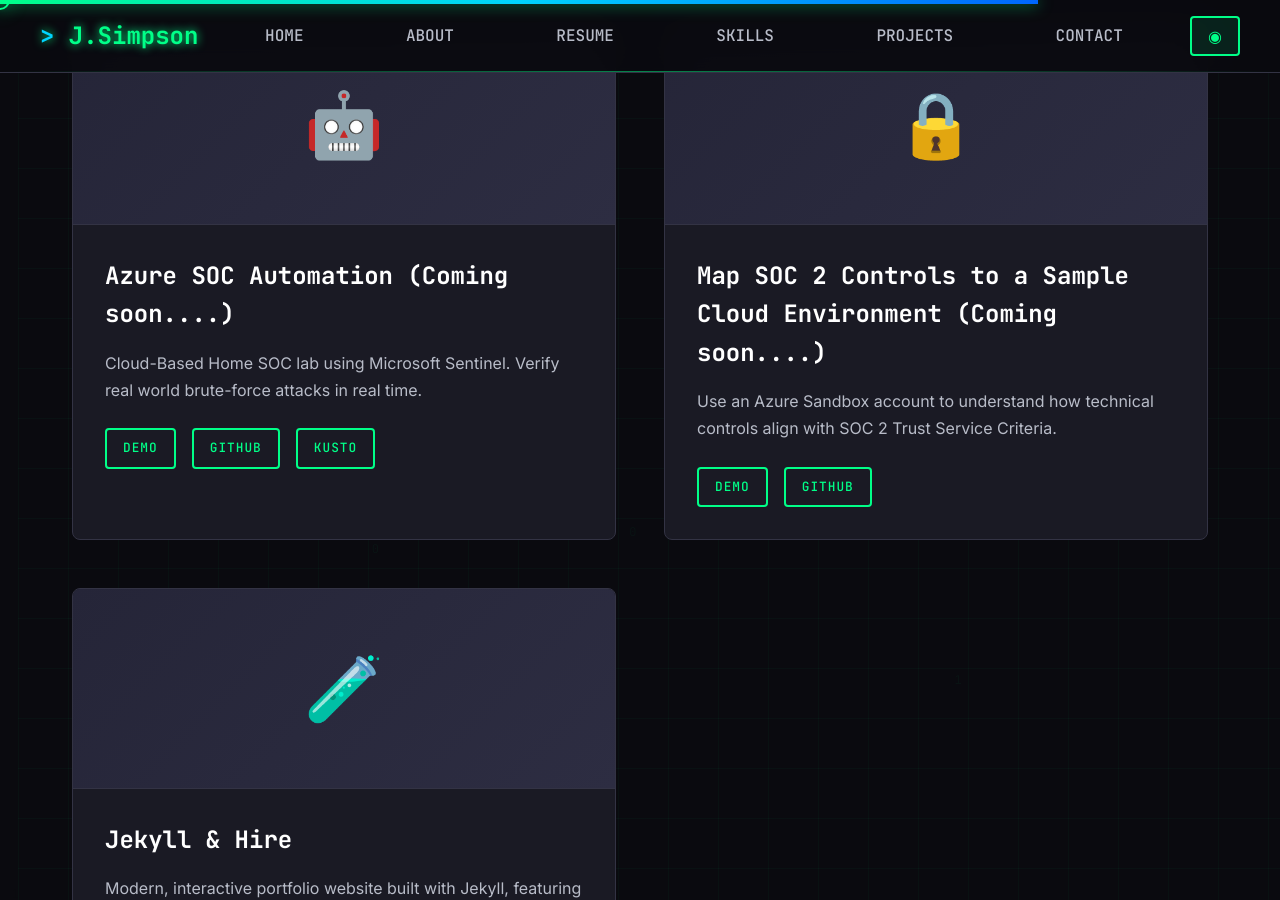
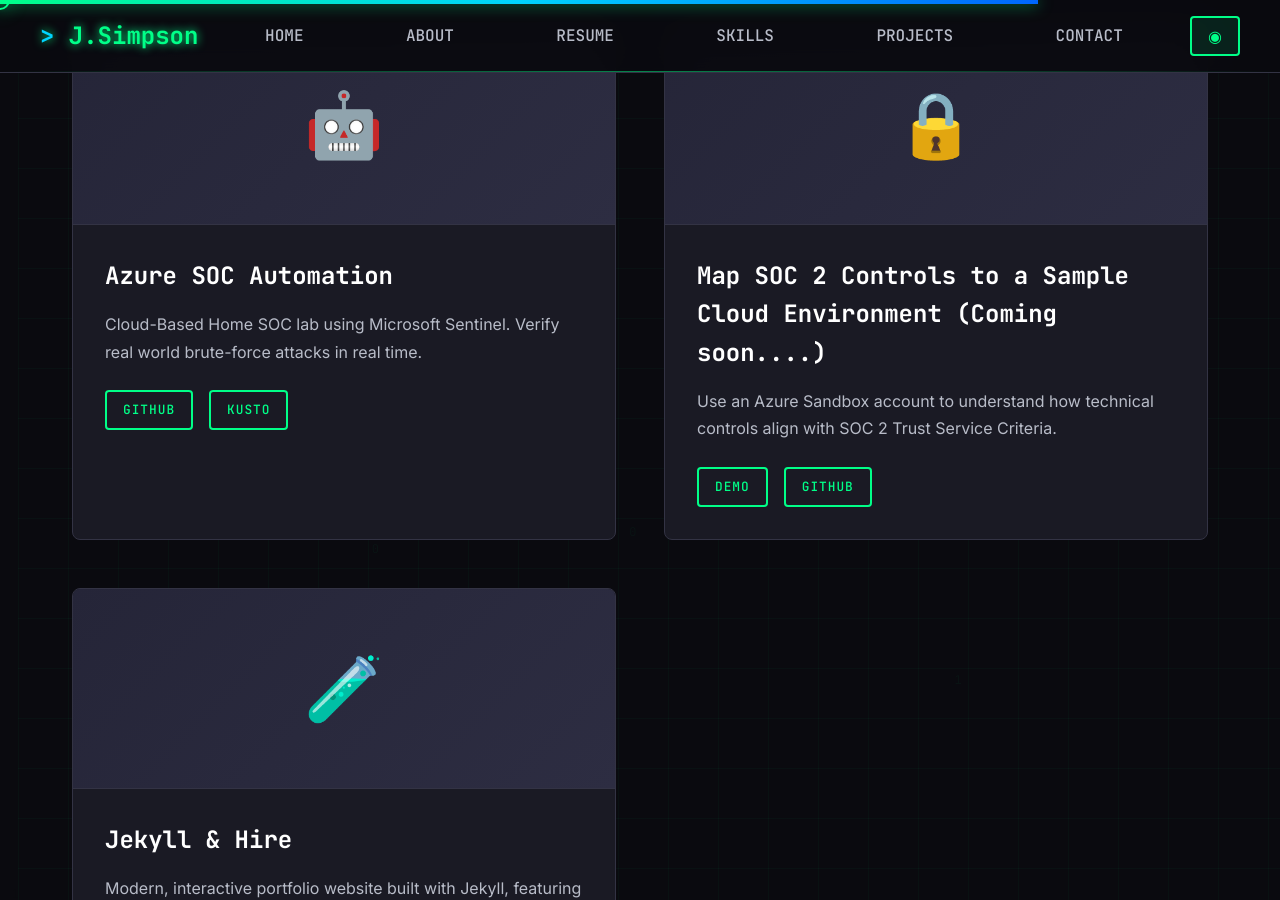
Before and after one commit to J0rdynh0/Jordan-Portfolio, a Jekyll site: the page built from index.html, in a window 1280 px wide and 900 px high, scrolled down 5210 px. Built offline with Jekyll 4.4.1, drawn with Linux system fonts in a browser that asks for light colours.

Commit message:
Update Azure SOC Automation project details
Updated project title and removed 'Coming soon....' text. Adjusted GitHub link for Azure SOC Automation project.

```diff
--- a/_data/portfolio.yml
+++ b/_data/portfolio.yml
@@ -141,16 +141,14 @@
 
 # Projects - Original Template Data
 projects:
-  - title: "Azure SOC Automation (Coming soon....)"
+  - title: "Azure SOC Automation"
     icon: "🤖"
     url: "https://github.com/yourusername/threathunter-ai"
     description: "Cloud-Based Home SOC lab using Microsoft Sentinel. Verify real world brute-force attacks in real time."
     links:
-      - label: "Demo"
-        url: "#"
       - label: "GitHub"
       - label: "Kusto"
-        url: "#"
+        url: "https://github.com/J0rdynh0/Azure-Sentinel-SOC-Lab"
 
   - title: "Map SOC 2 Controls to a Sample Cloud Environment (Coming soon....)"
     icon: "🔒"
```
